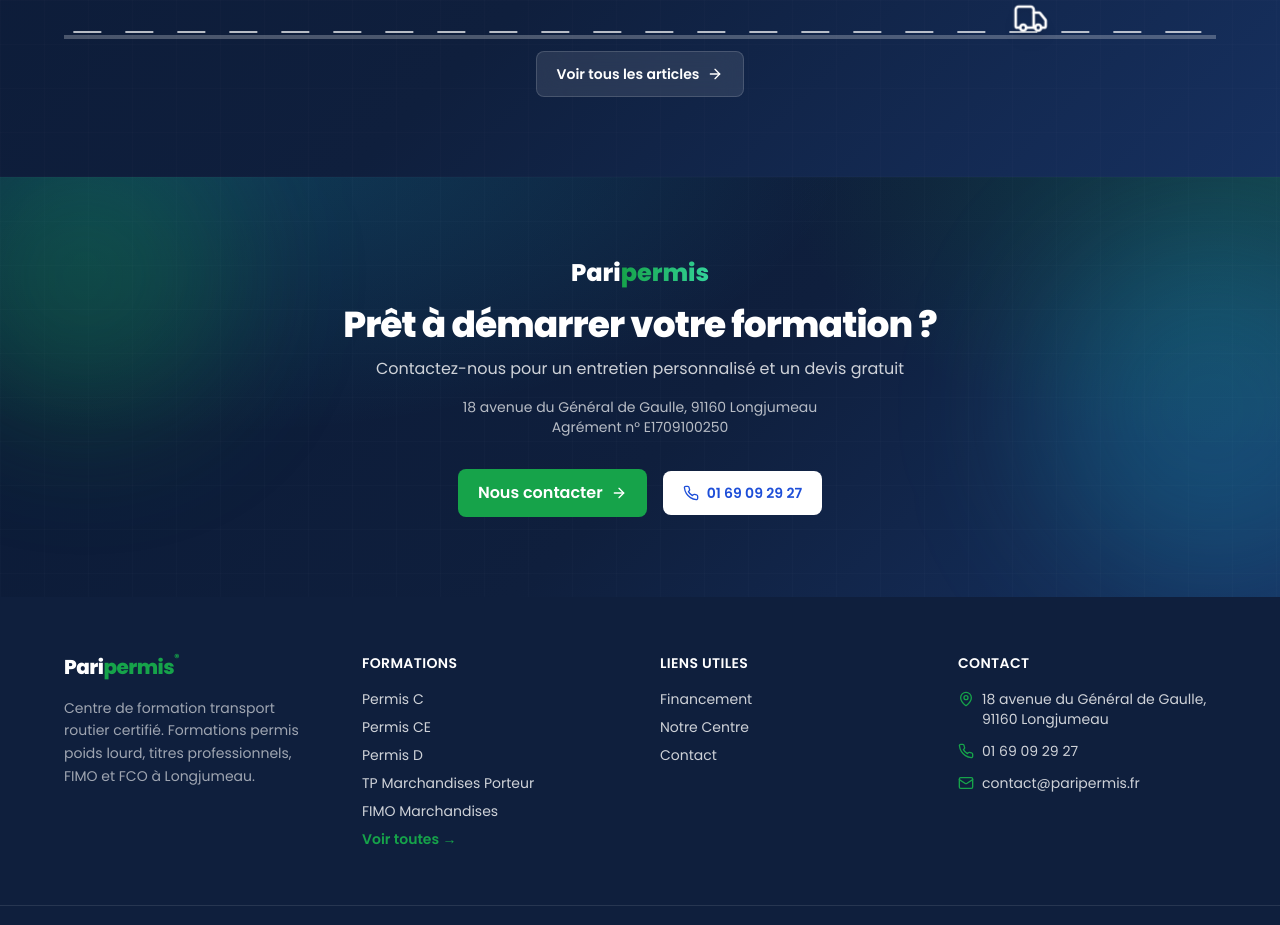
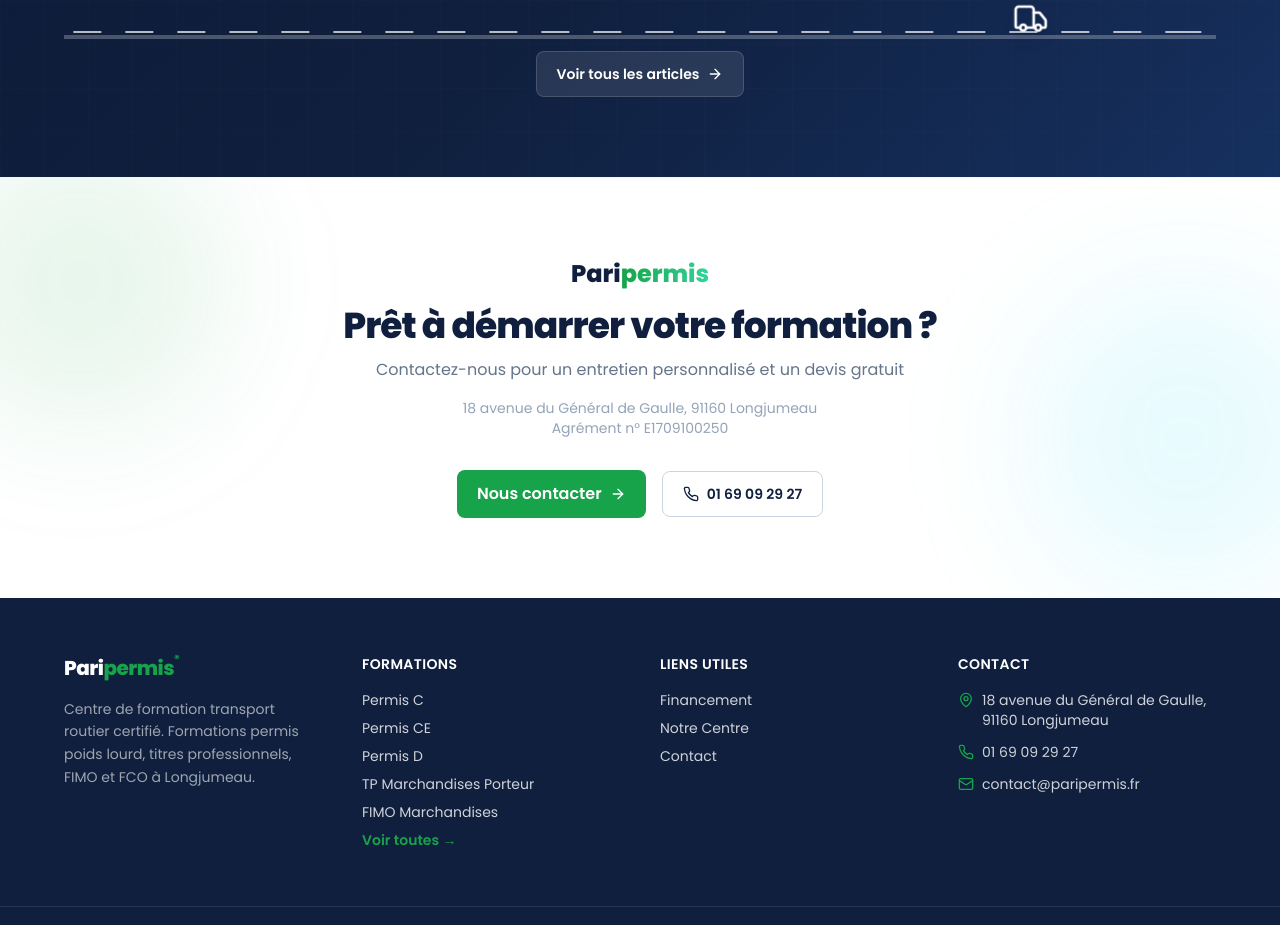
Before and after one commit to youaaddi-arch/paripermis, a React (Vite) app: page / in a window 1280 px wide. Shown: the part 5780-6705 px from the top of the page. Built offline with nearby package versions, Linux system fonts and the light colour scheme; no server answers.

Commit message:
CTA final : passage du fond en blanc (texte adapté)
https://claude.ai/code/session_01VzemnCMpB6rtxYFaMBJ9FL

```diff
--- a/src/components/FinalCta.tsx
+++ b/src/components/FinalCta.tsx
@@ -4,19 +4,18 @@ import { site } from "@/lib/site";
 
 export default function FinalCta() {
   return (
-    <section className="relative isolate overflow-hidden bg-immersive text-white">
-      <div className="absolute inset-0 -z-10 bg-grid opacity-30" />
-      <div className="absolute -left-16 -top-10 -z-10 h-72 w-72 rounded-full bg-brand-green/25 blur-3xl animate-blob" />
-      <div className="absolute -right-16 bottom-0 -z-10 h-80 w-80 rounded-full bg-brand-cyan/20 blur-3xl animate-blob [animation-delay:3s]" />
+    <section className="relative isolate overflow-hidden border-t border-slate-100 bg-white text-slate-700">
+      <div className="absolute -left-16 -top-10 -z-10 h-72 w-72 rounded-full bg-brand-green/10 blur-3xl" />
+      <div className="absolute -right-16 bottom-0 -z-10 h-80 w-80 rounded-full bg-brand-cyan/10 blur-3xl" />
       <div className="container py-20 text-center">
-        <p className="text-2xl font-extrabold text-white">
+        <p className="text-2xl font-extrabold text-brand-navy">
           Pari<span className="text-gradient">permis</span>
         </p>
-        <h2 className="mt-4 text-3xl font-extrabold text-white md:text-4xl">Prêt à démarrer votre formation ?</h2>
-        <p className="mx-auto mt-3 max-w-xl text-white/80">
+        <h2 className="mt-4 text-3xl font-extrabold text-brand-navy md:text-4xl">Prêt à démarrer votre formation ?</h2>
+        <p className="mx-auto mt-3 max-w-xl text-slate-500">
           Contactez-nous pour un entretien personnalisé et un devis gratuit
         </p>
-        <p className="mt-4 text-sm text-white/70">
+        <p className="mt-4 text-sm text-slate-400">
           {site.address}
           <br />
           {site.agrement}
@@ -25,7 +24,7 @@ export default function FinalCta() {
           <Link to="/contact" className="btn-green text-base">
             Nous contacter <ArrowRight className="h-4 w-4" />
           </Link>
-          <a href={site.phoneHref} className="btn bg-white text-brand-blue hover:bg-white/90">
+          <a href={site.phoneHref} className="btn-outline">
             <Phone className="h-4 w-4" /> {site.phone}
           </a>
         </div>
```
